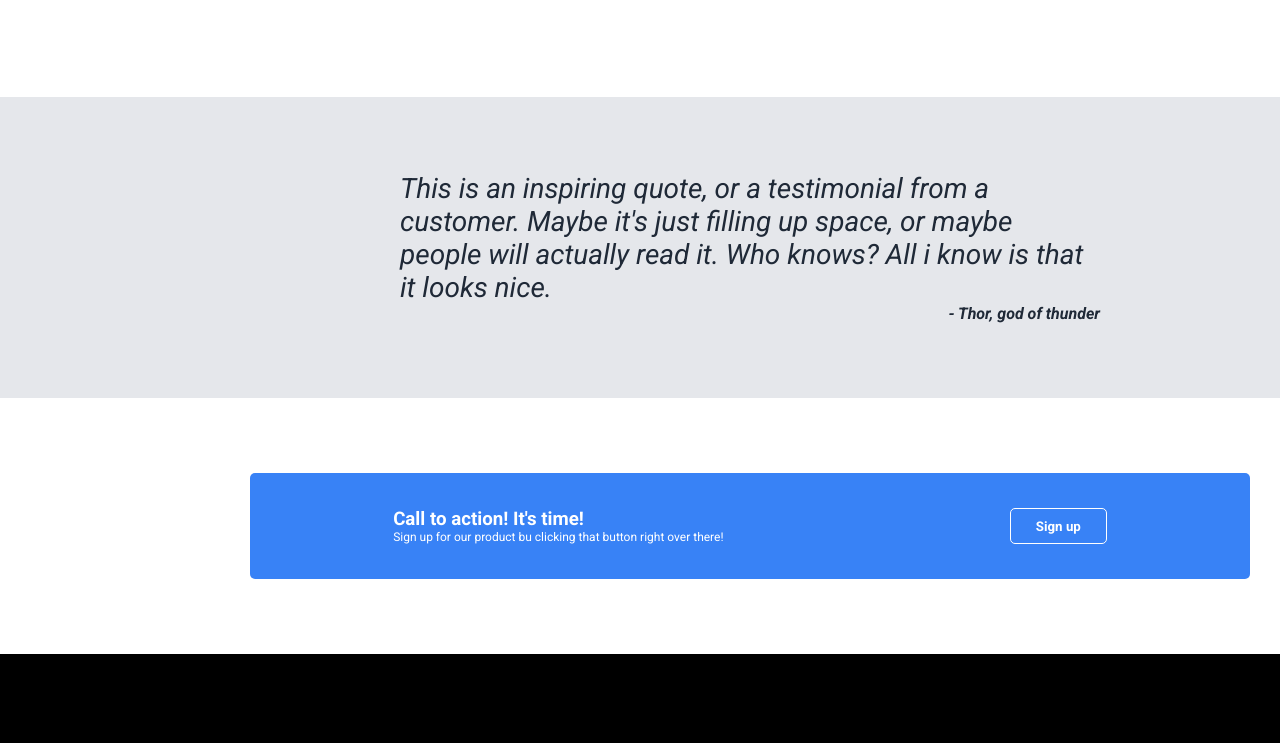
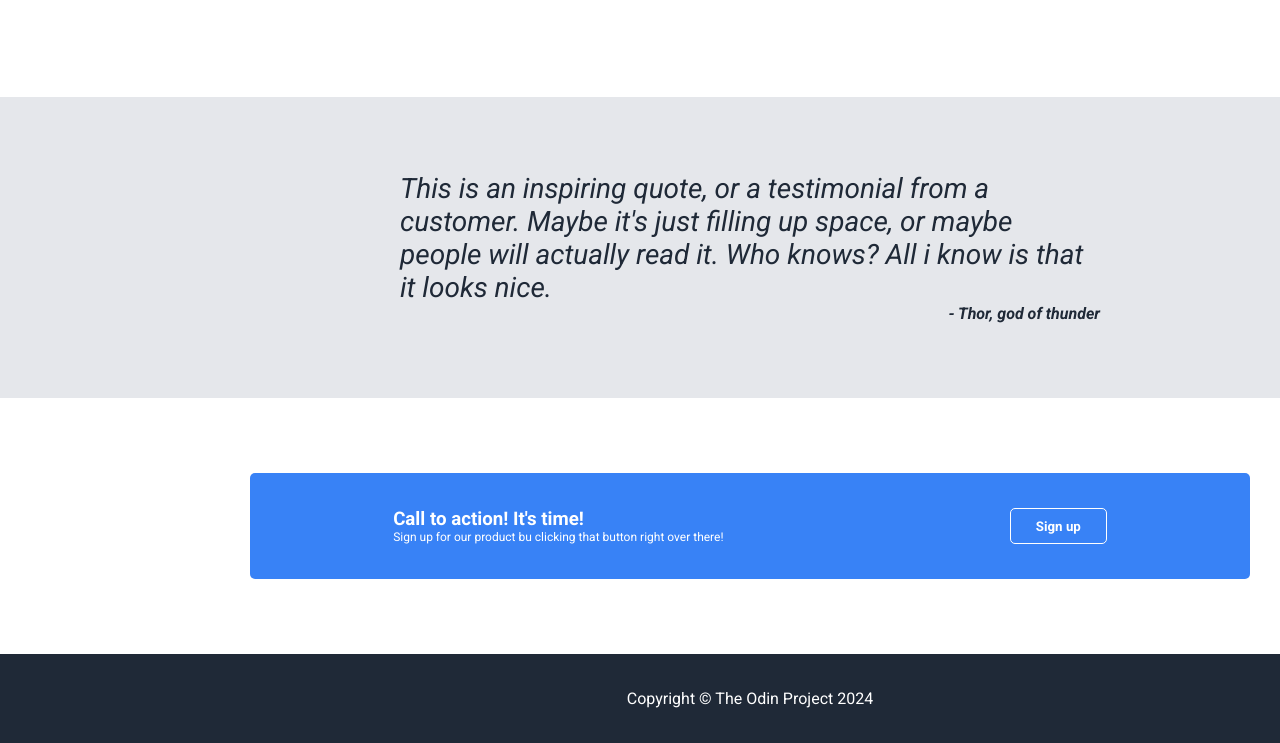
Before and after one commit to moonendesign/first_landing_page, a plain HTML site: page index.html in a window 1280 px wide. Shown: the part 716-1459 px from the top of the page. Before the commit the page ends 1370 px from the top, so only its background shows below. Drawn offline with Linux system fonts and the light colour scheme.

Commit message:
Finished up with the footer and styling

```diff
--- a/index.html
+++ b/index.html
@@ -72,6 +72,9 @@
                 </div>
             </div>
         </div>
+        <div class="footer">
+            <p>Copyright &copy; The Odin Project 2024</p>
+        </div>
     </div>
 </body>
 </html>
--- a/style.css
+++ b/style.css
@@ -193,3 +193,11 @@ body {
     border-radius: 5px;
     font-weight: bold;
 }
+
+.footer {
+    background-color: #1F2937;
+    color:#E5E7EB;
+    font-size:16px;
+    text-align: center;
+    padding: 35px;
+}
```
